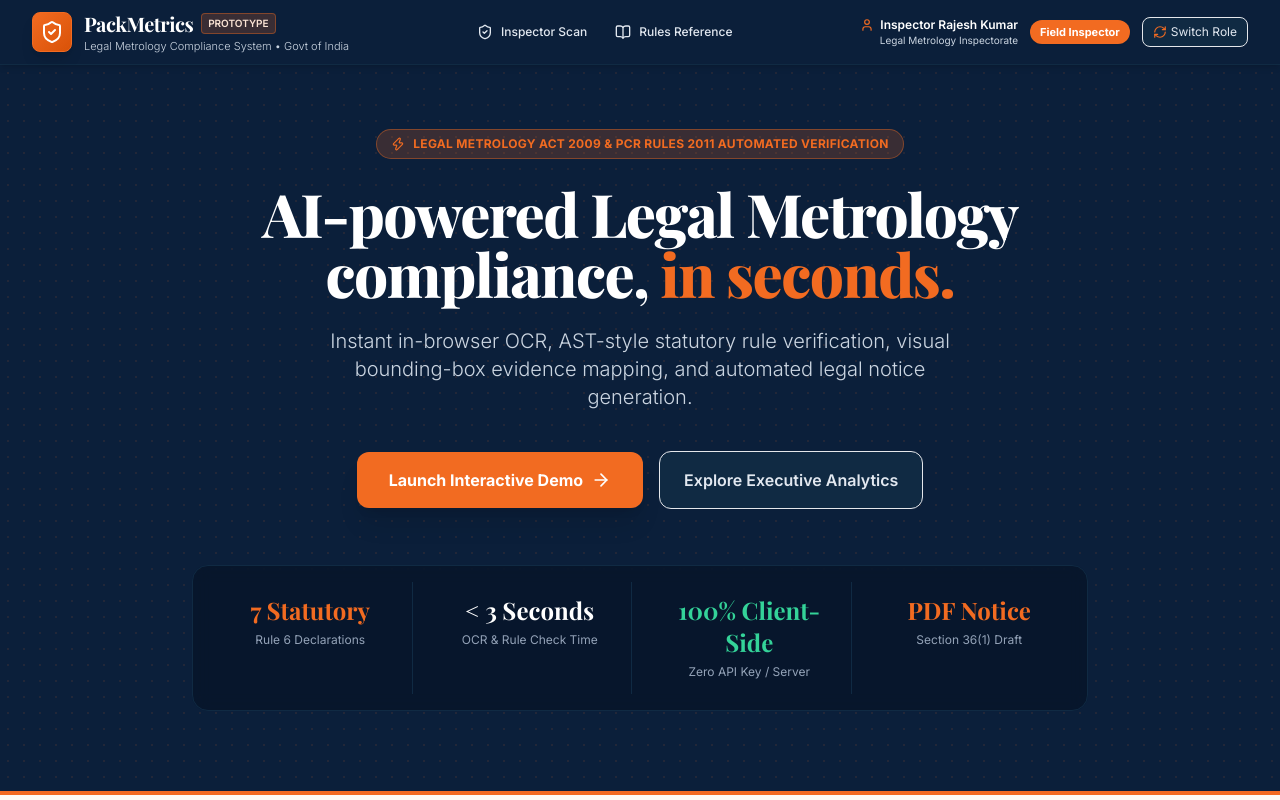
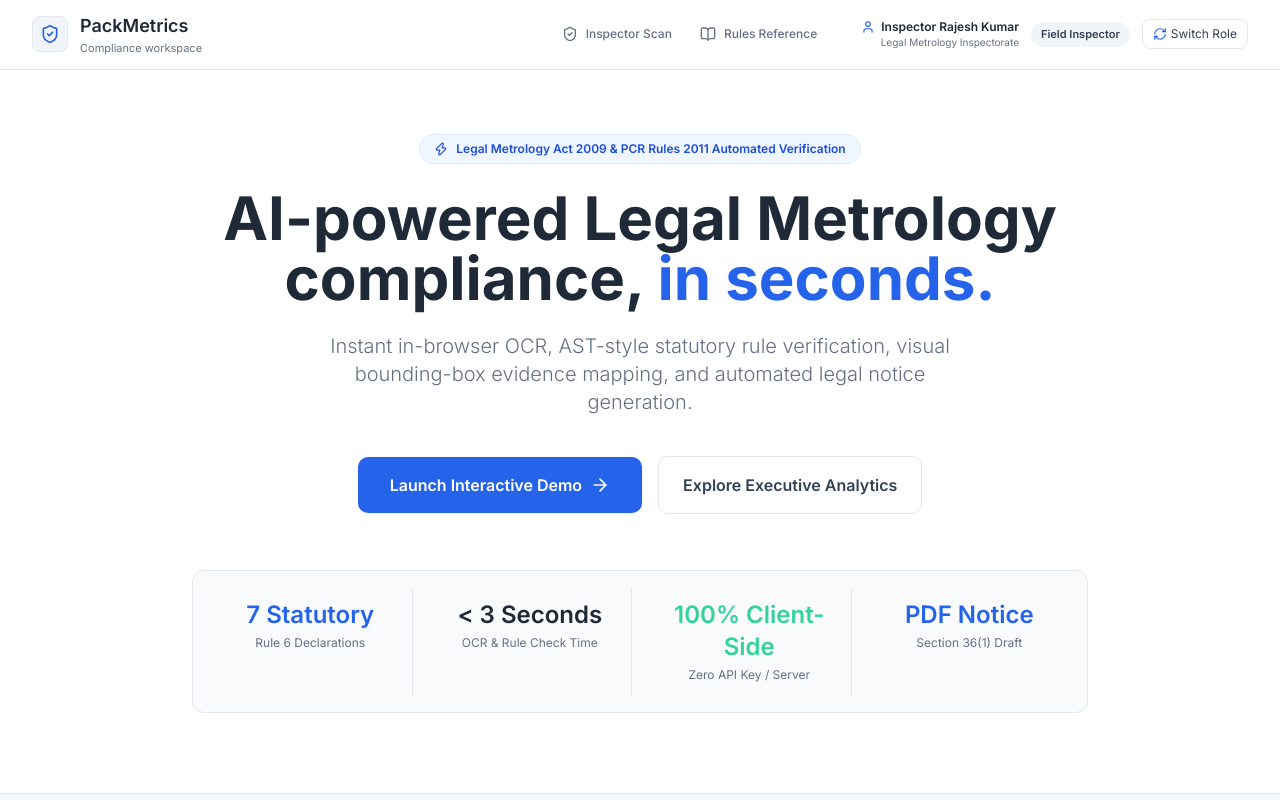
Before and after one commit to nihugannu2020-sudo/Pack_Metrics, a React (Vite) app: page / in a window 1280 px wide. Shown: the top 800 px of the page. Built offline with nearby package versions, Linux system fonts and the light colour scheme.

Commit message:
Redesign compliance workspace UI

```diff
--- a/src/components/Navbar.tsx
+++ b/src/components/Navbar.tsx
@@ -35,29 +35,26 @@ export const Navbar: React.FC<NavbarProps> = ({
   const visibleNavItems = navItems.filter(item => item.role === 'all' || item.role === currentRole);
 
   return (
-    <header className="bg-navy-900 text-white sticky top-0 z-40 shadow-md border-b border-navy-800">
+    <header className="bg-white text-navy-900 sticky top-0 z-40 border-b border-slate-200">
       <div className="max-w-7xl mx-auto px-4 sm:px-6 lg:px-8">
-        <div className="flex items-center justify-between h-16">
+        <div className="flex items-center justify-between min-h-16 py-3 gap-4">
           {/* Brand Logo & Govt Header */}
           <div className="flex items-center space-x-3 cursor-pointer" onClick={() => setActiveTab('landing')}>
-            <div className="w-10 h-10 saffron-gradient rounded-lg flex items-center justify-center shadow-lg border border-saffron-500">
-              <ShieldCheck className="w-6 h-6 text-white" />
+            <div className="w-9 h-9 bg-slate-100 rounded-lg flex items-center justify-center border border-slate-200">
+              <ShieldCheck className="w-5 h-5 text-saffron" />
             </div>
             <div>
               <div className="flex items-center gap-2">
-                <span className="font-serif-heading font-bold text-xl tracking-tight text-white">PackMetrics</span>
-                <span className="text-[10px] bg-saffron/20 text-saffron-100 border border-saffron/40 font-semibold px-1.5 py-0.5 rounded">
-                  PROTOTYPE
-                </span>
+                <span className="font-bold text-lg tracking-tight text-navy-900">PackMetrics</span>
               </div>
-              <p className="text-[11px] text-slate-300 font-light hidden sm:block">
-                Legal Metrology Compliance System • Govt of India
+              <p className="text-[11px] text-slate-500 hidden sm:block">
+                Compliance workspace
               </p>
             </div>
           </div>
 
           {/* Navigation Links */}
-          <nav className="hidden md:flex space-x-1">
+            <nav className="hidden md:flex space-x-1 ml-auto mr-4">
             {visibleNavItems.map(item => {
               const Icon = item.icon;
               const isActive = activeTab === item.id;
@@ -67,8 +64,8 @@ export const Navbar: React.FC<NavbarProps> = ({
                   onClick={() => setActiveTab(item.id)}
                   className={`flex items-center space-x-2 px-3 py-2 rounded-lg text-xs font-medium transition-all ${
                     isActive
-                      ? 'bg-saffron text-white shadow'
-                      : 'text-slate-200 hover:bg-navy-800 hover:text-white'
+                      ? 'bg-blue-50 text-blue-700'
+                      : 'text-slate-600 hover:bg-slate-100 hover:text-slate-900'
                   }`}
                 >
                   <Icon className="w-4 h-4" />
@@ -81,21 +78,21 @@ export const Navbar: React.FC<NavbarProps> = ({
           {/* User Role Badge & Switcher */}
           <div className="flex items-center space-x-3">
             <div className="hidden lg:flex flex-col items-end text-right">
-              <span className="text-xs font-semibold text-white flex items-center gap-1.5">
+              <span className="text-xs font-semibold text-navy-900 flex items-center gap-1.5">
                 <User className="w-3.5 h-3.5 text-saffron" />
                 {userName}
               </span>
-              <span className="text-[10px] text-slate-300">{currentBadge.text}</span>
+              <span className="text-[10px] text-slate-500">{currentBadge.text}</span>
             </div>
 
-            <span className={`text-[11px] font-bold px-2.5 py-1 rounded-full ${currentBadge.bg} shadow-sm`}>
+            <span className="text-[11px] font-semibold px-2.5 py-1 rounded-full bg-slate-100 text-slate-700">
               {currentBadge.label}
             </span>
 
             <button
               onClick={onOpenRolePicker}
               title="Switch Persona / Role"
-              className="flex items-center gap-1 text-xs bg-navy-800 hover:bg-navy-700 text-slate-200 border border-navy-700 px-2.5 py-1.5 rounded-lg transition"
+              className="flex items-center gap-1 text-xs bg-white hover:bg-slate-50 text-slate-700 border border-slate-300 px-2.5 py-1.5 rounded-lg transition"
             >
               <RefreshCw className="w-3.5 h-3.5 text-saffron" />
               <span className="hidden sm:inline">Switch Role</span>
@@ -105,7 +102,7 @@ export const Navbar: React.FC<NavbarProps> = ({
       </div>
 
       {/* Mobile Nav Bar */}
-      <div className="md:hidden bg-navy-950 border-t border-navy-800 px-2 py-1.5 flex justify-around">
+      <div className="md:hidden bg-white border-t border-slate-200 px-2 py-1.5 flex justify-around">
         {visibleNavItems.map(item => {
           const Icon = item.icon;
           const isActive = activeTab === item.id;
@@ -114,7 +111,7 @@ export const Navbar: React.FC<NavbarProps> = ({
               key={item.id}
               onClick={() => setActiveTab(item.id)}
               className={`flex flex-col items-center py-1 px-2 rounded text-[10px] ${
-                isActive ? 'text-saffron font-bold' : 'text-slate-400'
+                isActive ? 'text-blue-700 font-semibold' : 'text-slate-500'
               }`}
             >
               <Icon className="w-4 h-4 mb-0.5" />
--- a/src/index.css
+++ b/src/index.css
@@ -3,27 +3,46 @@
 @tailwind utilities;
 
 @layer base {
+  :root {
+    --app-bg: #f6f7f9;
+    --surface: #ffffff;
+    --surface-muted: #f9fafb;
+    --ink: #1f2937;
+    --ink-muted: #667085;
+    --line: #e5e7eb;
+    --accent: #2563eb;
+    --accent-soft: #eff6ff;
+    --success: #15803d;
+    --warning: #b45309;
+    --error: #b42318;
+  }
+
   body {
-    background-color: #FDFBF4;
-    color: #0B1F3A;
-    font-family: 'Inter', sans-serif;
+    background-color: var(--app-bg);
+    color: var(--ink);
+    font-family: 'Inter', ui-sans-serif, system-ui, -apple-system, BlinkMacSystemFont, 'Segoe UI', sans-serif;
+    font-size: 14px;
+    line-height: 1.5;
+    letter-spacing: 0;
   }
+
+  button, input, select { font: inherit; }
+  button { letter-spacing: 0; }
 }
 
 @layer components {
   .font-serif-heading {
-    font-family: 'Playfair Display', Georgia, serif;
+    font-family: inherit;
   }
   .saffron-gradient {
-    background: linear-gradient(135deg, #F26B21 0%, #D95208 100%);
+    background: var(--accent);
   }
   .govt-badge {
-    background: linear-gradient(135deg, #0B1F3A 0%, #102A43 100%);
+    background: var(--surface-muted);
   }
   .glass-panel {
-    background: rgba(255, 255, 255, 0.85);
-    backdrop-filter: blur(12px);
-    border: 1px solid rgba(11, 31, 58, 0.08);
+    background: var(--surface);
+    border: 1px solid var(--line);
   }
 }
 
@@ -40,6 +59,29 @@
 
 /* Custom scrollbar */
 ::-webkit-scrollbar { width: 6px; height: 6px; }
-::-webkit-scrollbar-track { background: #FDFBF4; }
-::-webkit-scrollbar-thumb { background: #CBD5E1; border-radius: 4px; }
-::-webkit-scrollbar-thumb:hover { background: #94A3B8; }
+::-webkit-scrollbar-track { background: var(--app-bg); }
+::-webkit-scrollbar-thumb { background: #cbd5e1; border-radius: 4px; }
+::-webkit-scrollbar-thumb:hover { background: #94a3b8; }
+
+/* Shared visual normalization for the existing Tailwind surfaces. */
+.bg-cream { background-color: var(--app-bg) !important; }
+.bg-white { background-color: var(--surface) !important; }
+.bg-navy-900 { background-color: #1f2937 !important; }
+.bg-navy-950 { background-color: #111827 !important; }
+.bg-navy-800 { background-color: #374151 !important; }
+.text-navy-900, .text-navy-800 { color: var(--ink) !important; }
+.text-slate-300, .text-slate-400, .text-slate-500, .text-slate-600 { color: var(--ink-muted) !important; }
+.border-navy-800, .border-navy-700, .border-slate-100, .border-slate-200, .border-slate-300 { border-color: var(--line) !important; }
+.bg-saffron, .bg-saffron-600 { background-color: var(--accent) !important; }
+.text-saffron, .text-saffron-700 { color: var(--accent) !important; }
+.border-saffron, .border-saffron-500 { border-color: var(--accent) !important; }
+.bg-saffron-50, .bg-saffron-50\/40 { background-color: var(--accent-soft) !important; }
+.text-compliant { color: var(--success) !important; }
+.text-violation { color: var(--error) !important; }
+.text-warning { color: var(--warning) !important; }
+.shadow, .shadow-md, .shadow-lg, .shadow-xl, .shadow-2xl, .shadow-sm { box-shadow: 0 1px 3px rgba(16, 24, 40, 0.08) !important; }
+.rounded-2xl { border-radius: 12px !important; }
+.rounded-xl { border-radius: 10px !important; }
+.rounded-lg { border-radius: 8px !important; }
+.font-bold { font-weight: 600 !important; }
+.tracking-tight, .tracking-wider { letter-spacing: 0 !important; }
--- a/src/pages/AdminDashboard.tsx
+++ b/src/pages/AdminDashboard.tsx
@@ -68,7 +68,7 @@ export const AdminDashboard: React.FC = () => {
   return (
     <div className="max-w-7xl mx-auto px-4 sm:px-6 lg:px-8 py-8 space-y-8">
       {/* Page Title */}
-      <div className="bg-navy-900 text-white rounded-2xl p-6 shadow-lg border border-navy-800 flex flex-col md:flex-row md:items-center justify-between gap-4">
+      <div className="bg-white text-navy-900 rounded-2xl p-6 shadow-sm border border-slate-200 flex flex-col md:flex-row md:items-center justify-between gap-4">
         <div>
           <div className="flex items-center gap-2">
             <BarChart3 className="w-6 h-6 text-saffron" />
--- a/src/pages/LandingPage.tsx
+++ b/src/pages/LandingPage.tsx
@@ -43,20 +43,19 @@ export const LandingPage: React.FC<LandingPageProps> = ({ onLaunchDemo, onSelect
   return (
     <div className="min-h-screen bg-cream flex flex-col">
       {/* Hero Section */}
-      <section className="relative overflow-hidden bg-navy-900 text-white pt-16 pb-20 px-4 sm:px-6 lg:px-8 border-b-4 border-saffron">
-        <div className="absolute inset-0 opacity-10 bg-[radial-gradient(#F26B21_1px,transparent_1px)] [background-size:16px_16px]"></div>
+      <section className="relative overflow-hidden bg-white text-navy-900 pt-16 pb-20 px-4 sm:px-6 lg:px-8 border-b border-slate-200">
 
         <div className="max-w-6xl mx-auto relative z-10 text-center">
-          <div className="inline-flex items-center gap-2 bg-saffron/20 border border-saffron/40 px-3.5 py-1.5 rounded-full text-saffron text-xs font-bold tracking-wide uppercase mb-6">
+          <div className="inline-flex items-center gap-2 bg-blue-50 border border-blue-100 px-3.5 py-1.5 rounded-full text-blue-700 text-xs font-semibold mb-6">
             <Zap className="w-3.5 h-3.5" />
             Legal Metrology Act 2009 & PCR Rules 2011 Automated Verification
           </div>
 
-          <h1 className="font-serif-heading text-4xl sm:text-6xl font-extrabold tracking-tight text-white max-w-4xl mx-auto leading-tight">
+          <h1 className="font-serif-heading text-4xl sm:text-6xl font-extrabold tracking-tight text-navy-900 max-w-4xl mx-auto leading-tight">
             AI-powered Legal Metrology compliance, <span className="text-saffron">in seconds.</span>
           </h1>
 
-          <p className="mt-6 text-lg sm:text-xl text-slate-300 max-w-2xl mx-auto font-light leading-relaxed">
+          <p className="mt-6 text-lg sm:text-xl text-slate-600 max-w-2xl mx-auto font-light leading-relaxed">
             Instant in-browser OCR, AST-style statutory rule verification, visual bounding-box evidence mapping, and automated legal notice generation.
           </p>
 
@@ -70,29 +69,29 @@ export const LandingPage: React.FC<LandingPageProps> = ({ onLaunchDemo, onSelect
             </button>
             <button
               onClick={() => onSelectRole('admin')}
-              className="w-full sm:w-auto px-6 py-4 bg-navy-800 text-slate-200 border border-navy-700 font-semibold text-base rounded-xl hover:bg-navy-700 transition"
+              className="w-full sm:w-auto px-6 py-4 bg-white text-slate-700 border border-slate-300 font-semibold text-base rounded-xl hover:bg-slate-50 transition"
             >
               Explore Executive Analytics
             </button>
           </div>
 
           {/* Quick Metrics Bar */}
-          <div className="mt-14 grid grid-cols-2 md:grid-cols-4 gap-4 max-w-4xl mx-auto bg-navy-950/60 p-4 rounded-2xl border border-navy-800 backdrop-blur">
+          <div className="mt-14 grid grid-cols-2 md:grid-cols-4 gap-4 max-w-4xl mx-auto bg-slate-50 p-4 rounded-2xl border border-slate-200">
             <div className="p-3 text-center border-r border-navy-800 last:border-0">
               <span className="block text-2xl font-bold text-saffron font-serif-heading">7 Statutory</span>
               <span className="text-xs text-slate-400">Rule 6 Declarations</span>
             </div>
             <div className="p-3 text-center border-r border-navy-800 last:border-0">
-              <span className="block text-2xl font-bold text-white font-serif-heading">&lt; 3 Seconds</span>
-              <span className="text-xs text-slate-400">OCR & Rule Check Time</span>
+              <span className="block text-2xl font-bold text-navy-900 font-serif-heading">&lt; 3 Seconds</span>
+              <span className="text-xs text-slate-500">OCR & Rule Check Time</span>
             </div>
             <div className="p-3 text-center border-r border-navy-800 last:border-0">
               <span className="block text-2xl font-bold text-emerald-400 font-serif-heading">100% Client-Side</span>
-              <span className="text-xs text-slate-400">Zero API Key / Server</span>
+              <span className="text-xs text-slate-500">Zero API Key / Server</span>
             </div>
             <div className="p-3 text-center">
               <span className="block text-2xl font-bold text-saffron font-serif-heading">PDF Notice</span>
-              <span className="text-xs text-slate-400">Section 36(1) Draft</span>
+              <span className="text-xs text-slate-500">Section 36(1) Draft</span>
             </div>
           </div>
         </div>
--- a/src/pages/ManufacturerDashboard.tsx
+++ b/src/pages/ManufacturerDashboard.tsx
@@ -131,7 +131,7 @@ export const ManufacturerDashboard: React.FC<ManufacturerDashboardProps> = ({ us
   return (
     <div className="max-w-7xl mx-auto px-4 sm:px-6 lg:px-8 py-8 space-y-8">
       {/* Header & Filter */}
-      <div className="bg-navy-900 text-white rounded-2xl p-6 shadow-lg border border-navy-800 flex flex-col md:flex-row md:items-center justify-between gap-4">
+      <div className="bg-white text-navy-900 rounded-2xl p-6 shadow-sm border border-slate-200 flex flex-col md:flex-row md:items-center justify-between gap-4">
         <div>
           <div className="flex items-center gap-2">
             <Factory className="w-6 h-6 text-saffron" />
--- a/src/pages/RulesReference.tsx
+++ b/src/pages/RulesReference.tsx
@@ -17,7 +17,7 @@ export const RulesReference: React.FC = () => {
   return (
     <div className="max-w-7xl mx-auto px-4 sm:px-6 lg:px-8 py-8 space-y-8">
       {/* Header */}
-      <div className="bg-navy-900 text-white rounded-2xl p-6 shadow-lg border border-navy-800 flex flex-col md:flex-row md:items-center justify-between gap-4">
+      <div className="bg-white text-navy-900 rounded-2xl p-6 shadow-sm border border-slate-200 flex flex-col md:flex-row md:items-center justify-between gap-4">
         <div>
           <div className="flex items-center gap-2">
             <BookOpen className="w-6 h-6 text-saffron" />
```
Also changed, not shown: src/pages/InspectorDashboard.tsx (+9 -18 lines).
